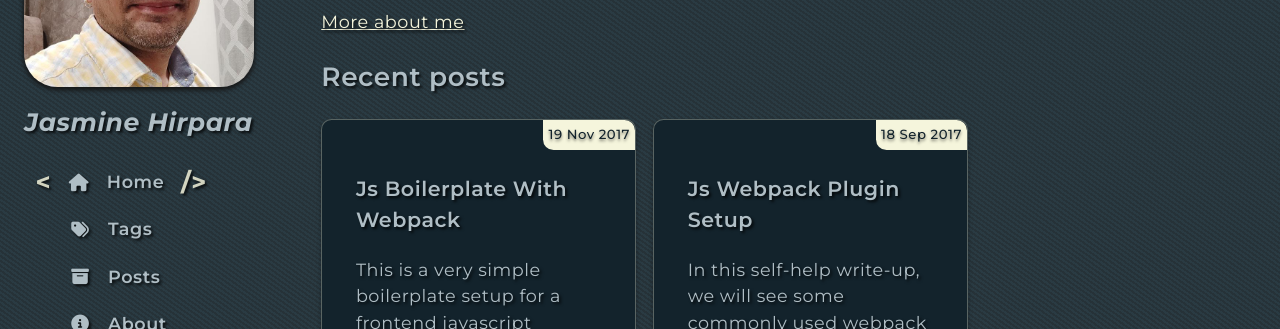
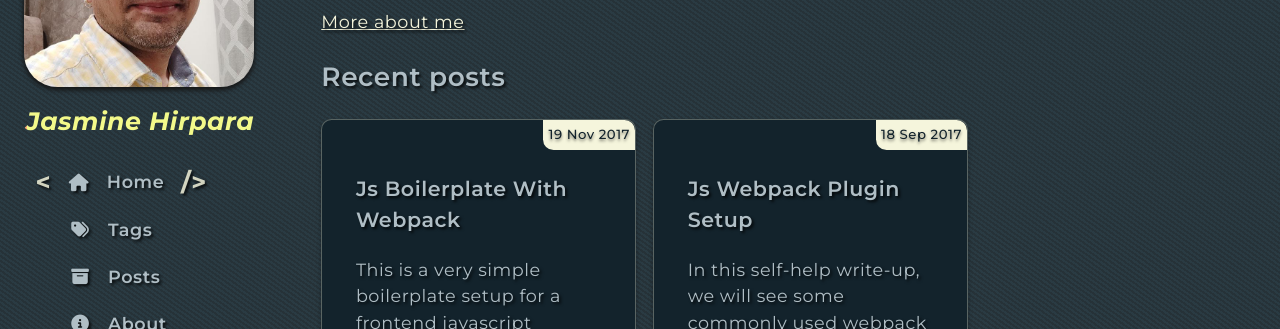
Before and after one commit to jazzominy/jazzominy.github.io, a Jekyll site: the page built from index.html, in a window 1280 px wide. Shown: the part 193-522 px from the top of the page. Built offline with Jekyll 4.4.1, drawn with Linux system fonts in a browser that asks for light colours.

Commit message:
animated gradient for name

```diff
--- a/_includes/sidebar.html
+++ b/_includes/sidebar.html
@@ -1,6 +1,30 @@
 <aside id="sidebar" aria-label="sidebar">
     <img class="pic" alt="Jasmine Hirpara" width="230" height="230" src="/assets/img/jh.jpg">
-    <div class="name">Jasmine Hirpara</div>
+	<svg width="230" height="38" viewBox="0 0 230 38" xmlns="http://www.w3.org/2000/svg"  aria-labelledby="svgTitle svgDesc">
+		<title id="svgTitle">Jasmine Hirpara</title>
+		<desc id="svgDesc">An animated gradient text mask displaying the author's name Jasmine Hirpara</desc>
+		<defs>
+			<mask id="text-mask" x="0" y="0" width="100" height="100">
+				<text x="2" y="26"
+					font-family="Montserrat"
+					font-weight="bold"
+					font-style="italic"
+					font-size="1.5rem"
+					fill="#fff">Jasmine Hirpara
+				</text>
+			</mask>
+		  	<linearGradient id="gradient" x1="0" x2=".5" y1=".01" y2="0" spreadMethod="pad">
+				<stop offset="0" stop-color="#FFAF7B"></stop>
+				<stop offset="0" stop-color="#f3f98a" stop-opacity="1"></stop>
+				<stop offset="1" stop-color="#f3f98a" stop-opacity="1"></stop>
+				<animate attributeName="x1"
+					from="0" to="1" additive="sum" repeatCount="indefinite"
+					dur="5s" fill="freeze" />
+			</linearGradient>
+		</defs>
+		<rect x="0" y="0" width="100%" height="100%" transform="scale(1)" fill="url(#gradient)" mask="url(#text-mask)">
+		</rect>
+	</svg>
 	<nav>
 		<ul>
 			{% for item in site.data.navigation %}
--- a/_layouts/default.html
+++ b/_layouts/default.html
@@ -1,5 +1,5 @@
 <!doctype html>
-<html>
+<html lang="en">
 	<head>
 		<meta charset="utf-8">
 		<meta name="viewport" content="width=device-width, initial-scale=1">
--- a/_sass/main.scss
+++ b/_sass/main.scss
@@ -79,6 +79,10 @@ ul {
 		font-size: 1.5rem;
 		font-weight: 700;
 		font-style: italic;
+	}
+
+	svg {
+		flex-shrink: 0;
 	}
 
 	nav {
```
